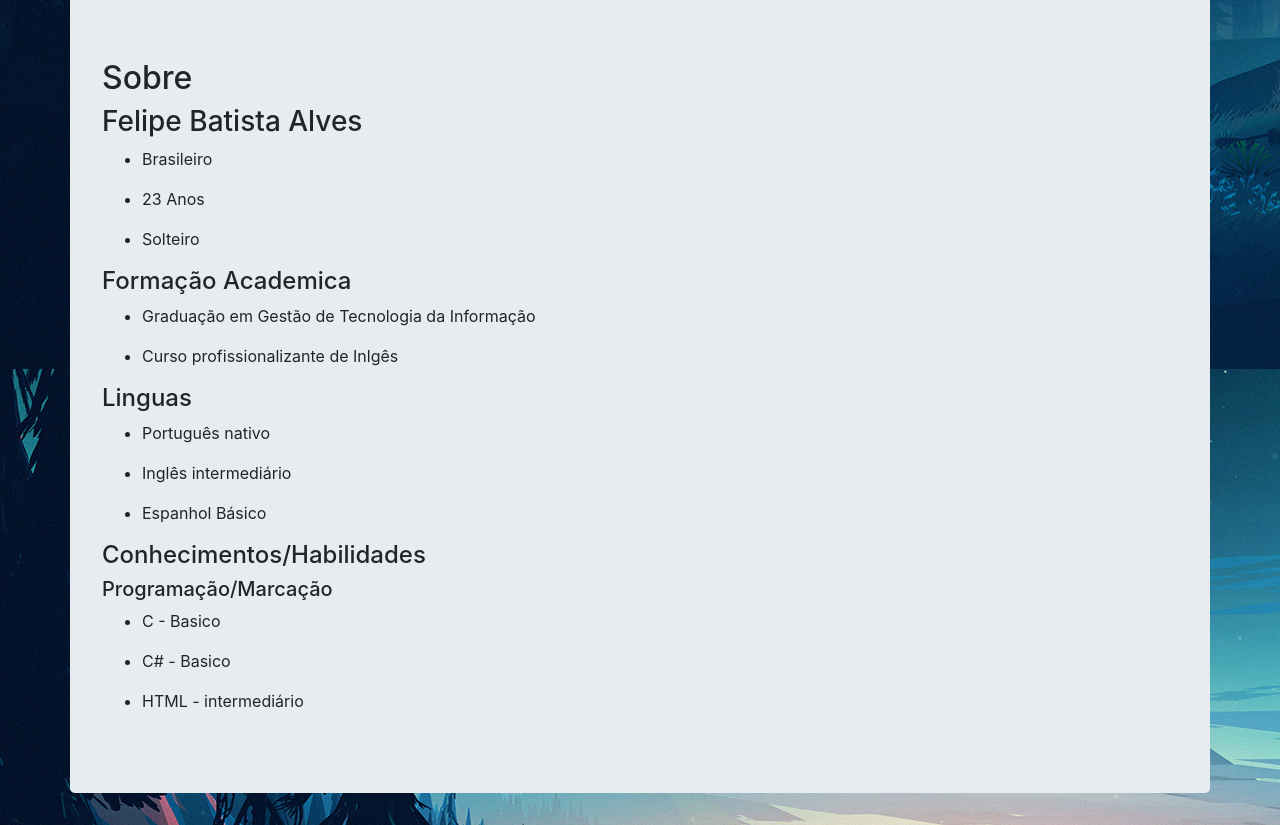
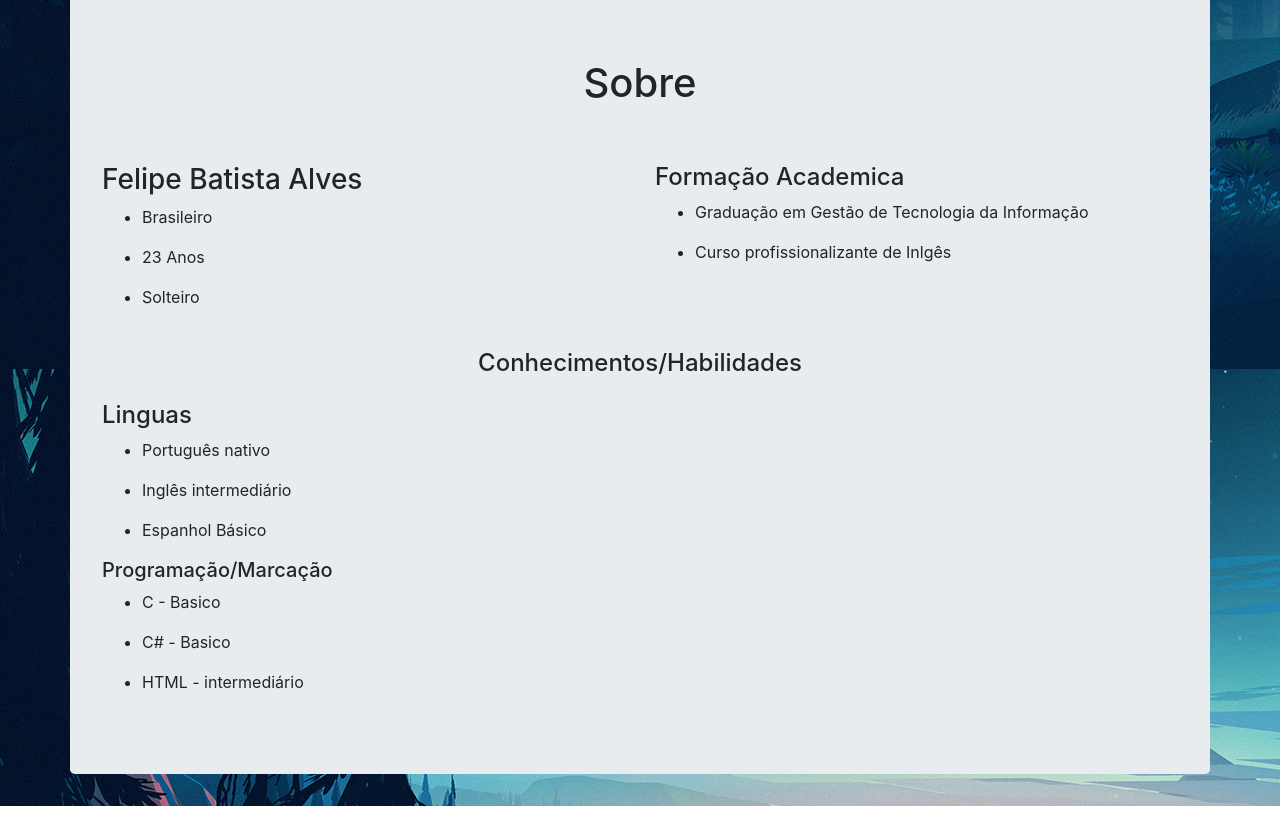
Before and after one commit to AlvesFe/Portifolio_V2, a plain HTML site: page index.html in a window 1280 px wide. Shown: the part 711-1536 px from the top of the page. Drawn offline with Linux system fonts and the light colour scheme.

Commit message:
Edição da seção Sobre

```diff
--- a/index.html
+++ b/index.html
@@ -25,13 +25,13 @@
 </head>
 
 <body>
-    <nav class="navbar navbar-expand-md bg-primary navbar-dark position-sticky">
+    <nav class="navbar navbar-expand-md bg-primary navbar-dark sticky-top">
         <button class="navbar-toggler" type="button" data-toggle="collapse" data-target="#navbarCollapser">
             <span class="navbar-toggler-icon"></span>
         </button>
         <div class="collapse navbar-collapse" id="navbarCollapser">
 
-            <ul class="navbar-nav">
+            <ul class="navbar-nav nav-pills">
                 <a href="index.html" class="navbar-brand"><img src="./img/logo_sf2.png"></a>
                 <li class="nav-item">
                     <a href="#header" class="nav-link active">
@@ -82,7 +82,13 @@
     </header>
     <section id="#sobre">
         <div class="jumbotron mt-5 container">
-            <h2>Sobre</h2>
+            <div class="row mb-5">
+                <div class="col-12">
+                    <h1 class="text-center">Sobre</h2>
+                </div>
+            </div>
+            <div class="row">
+                <div class="col-6">
                     <h3>Felipe Batista Alves</h3>
                     <ul>
                         <li>
@@ -95,6 +101,8 @@
                             <p>Solteiro</p>
                         </li>
                     </ul>
+                </div>
+                <div class="col-6">
                     <h4>Formação Academica</h4>
                     <ul>
                         <li>
@@ -104,6 +112,15 @@
                             <p>Curso profissionalizante de Inlgês</p>
                         </li>
                     </ul>
+                </div>
+            </div>
+            <div class="row">
+                <div class="col-12">
+                    <h4 class="text-center my-4">Conhecimentos/Habilidades</h4>
+                </div>
+            </div>
+            <div class="row">
+                <div class="col-6">
                     <h4>Linguas</h4>
                     <ul>
                         <li>
@@ -116,7 +133,8 @@
                             <p>Espanhol Básico</p>
                         </li>
                     </ul>
-            <h4>Conhecimentos/Habilidades</h4>
+                </div>
+            </div>
             <h5>Programação/Marcação</h5>
             <ul>
                 <li>
```
Lines whose indentation alone changed are shown as unchanged.
